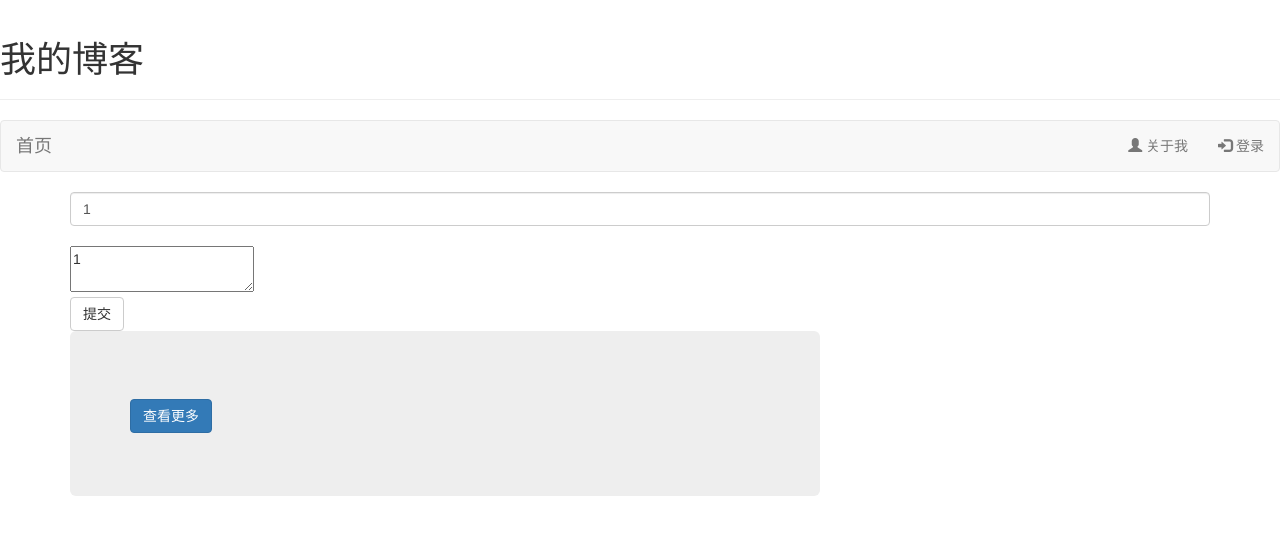
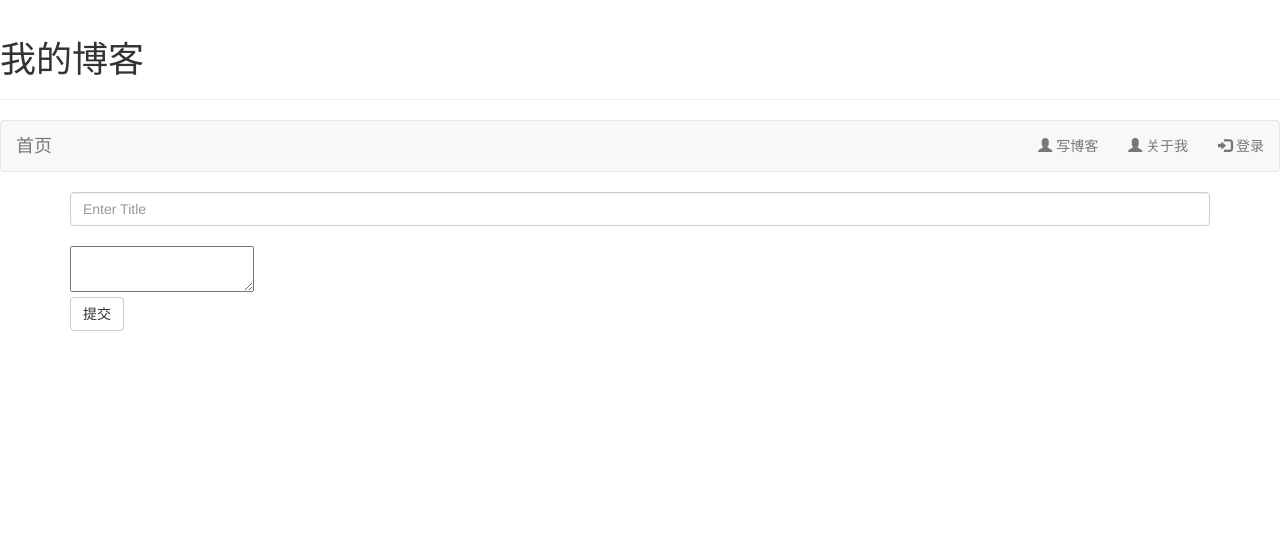
Before and after one commit to pshenglh/blog, a Flask app: page /post in a window 1280 px wide. Shown: the top 535 px of the page. Run offline with Flask 2, Linux system fonts and the light colour scheme; some libraries are stand-ins or nearby versions.

Commit message:
写博客

```diff
--- a/blog.py
+++ b/blog.py
@@ -39,16 +39,8 @@ manager.add_command('db', MigrateCommand)
 
 @app.route('/', methods=['GET','POST'])
 def index():
-    form = PostForm()
-    if form.validate_on_submit():
-        print 1
-        title = form.title.data
-        body = form.body.data
-        print title, body
-        return render_template('hello.html', form=form, title=title, body=body)
-    form.title.data = '1'
-    form.body.data = '1'
-    return render_template('hello.html', form=form)
+    posts = Post.query.order_by(Post.timestamp.desc()).all()
+    return render_template('hello.html', posts=posts)
 
 class PostForm(Form,CKEditor):
     title = StringField('Enter Title',validators=[Required()])
@@ -56,16 +48,16 @@ class PostForm(Form,CKEditor):
     submit = SubmitField('提交')
 
 @app.route('/post',methods=['GET','POST'])
-def edit_post():
+def post():
     form = PostForm()
     if form.validate_on_submit():
-        title = form.title.data
-        body = form.body.data
-        print title, body
-        return render_template('hello.html')
-    form.title.data = '1'
-    form.body.data = '1'
-    return render_template('hello.html',form=form)
+        print 1
+        post = Post(body=form.body.data)
+        db.session.add(post)
+        return redirect(url_for('index'))
+    form.title.data = ''
+    form.body.data = ''
+    return render_template('post.html', form=form)
 
 @app.route('/login', methods=['GET', 'POST'])
 def login():
--- a/templates/base.html
+++ b/templates/base.html
@@ -22,6 +22,7 @@
             <a class="navbar-brand" href="{{ url_for('.index') }}">首页</a>
         </div>
         <ul class="nav navbar-nav navbar-right">
+            <li><a href={{ url_for('.post') }}><span class="glyphicon glyphicon-user"></span> 写博客</a></li>
             <li><a href="#"><span class="glyphicon glyphicon-user"></span> 关于我</a></li>
             {% if not admin %}
             <li><a href={{ url_for('.login') }}><span class="glyphicon glyphicon-log-in"></span> 登录</a></li>
--- a/templates/hello.html
+++ b/templates/hello.html
@@ -2,30 +2,22 @@
 
 {% block body %}
     <div class="container">
-        <body>
-        <form method="post">
-            {{ form.hidden_tag() }}
-            {{ form.title(class='form-control',placeholder='Enter Title',type='text') }}<br>
-            {{ form.body(class="ckeditor") }}<br>
-            {{ form.submit(class="btn btn-default") }}
-        </form>
-        </body>
-
-	    <div class="row clearfix">
+        <div class="row clearfix">
 		    <div class="col-md-8 column">
+                {% for post in posts %}
                 <div class="jumbotron">
                         <h1>
                             {{ title }}
                         </h1>
-                        {{ body | safe }}
+                        {{ post.body | safe }}
                         <p>
                             {% if admin %}管理员{% endif %}
                         </p>
                         <p>
                              <a class="btn btn-primary btn-large" href="#">查看更多</a>
                         </p>
-
                 </div>
+                {% endfor %}
             </div>
         </div>
     </div>
--- a/templates/post.html
+++ b/templates/post.html
@@ -1,24 +1,14 @@
 {% extends "base.html" %}
-{% import "bootstrap/wtf.html" as wtf%}
 
-{% block title %}Yuora - Edit Post{% endblock %}
-
-{% block page_content %}
-
-    <div class="page-header">
-
-    <h3>Edit Post</h3>
+{% block body %}
+    <div class="container">
+        <body>
+        <form method="post">
+            {{ form.hidden_tag() }}
+            {{ form.title(class='form-control',placeholder='Enter Title',type='text') }}<br>
+            {{ form.body(class="ckeditor") }}<br>
+            {{ form.submit(class="btn btn-default") }}
+        </form>
+        </body>
     </div>
-
-<form method="post">
-
-    <div class="col-md-9" >
-
-    {{ form.title(class='form-control',placeholder='Enter Title',type='text') }}<br>
-    {{ form.body(class="ckeditor") }}<br>
-    {{ form.submit(class="btn btn-default") }}
-
-    </div>
-</form>
-
 {% endblock %}
```
